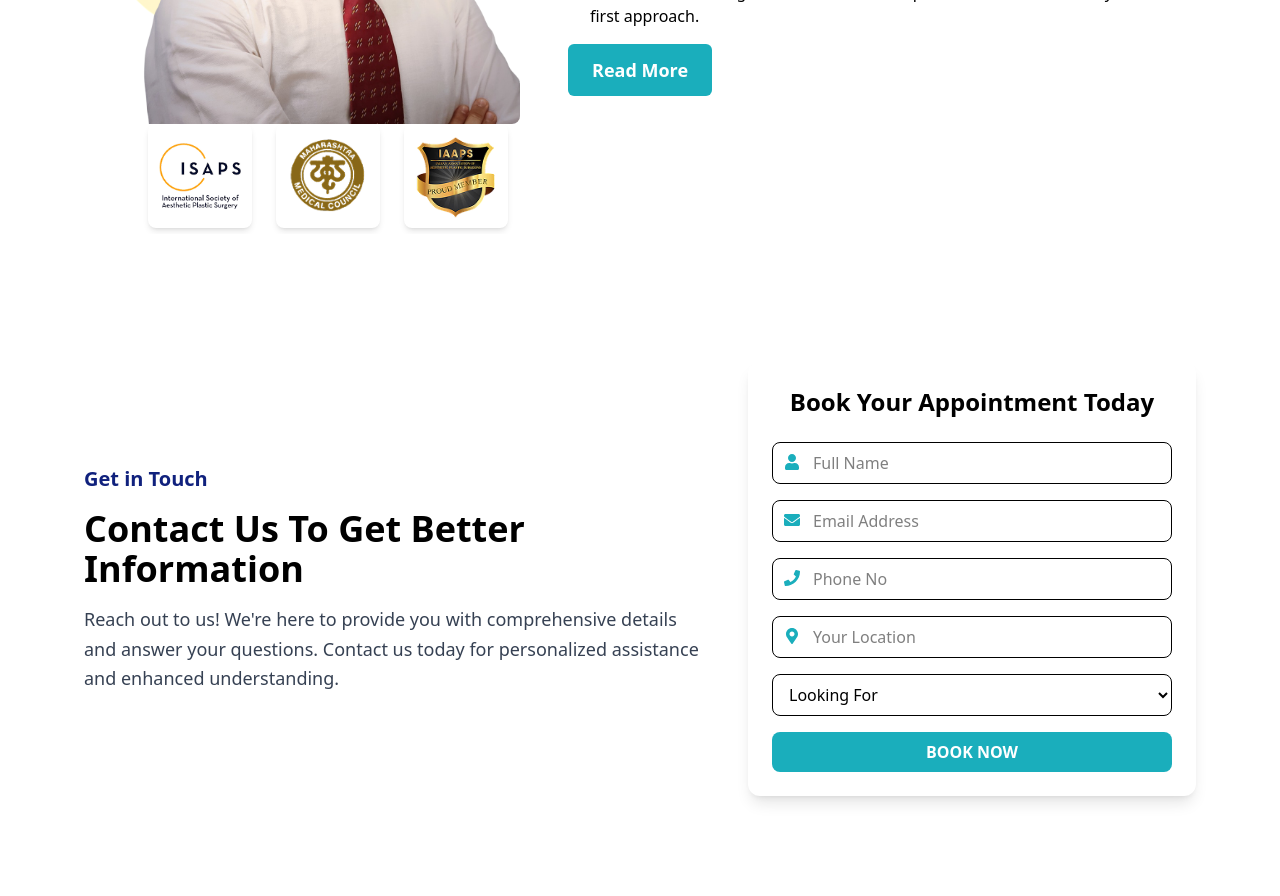
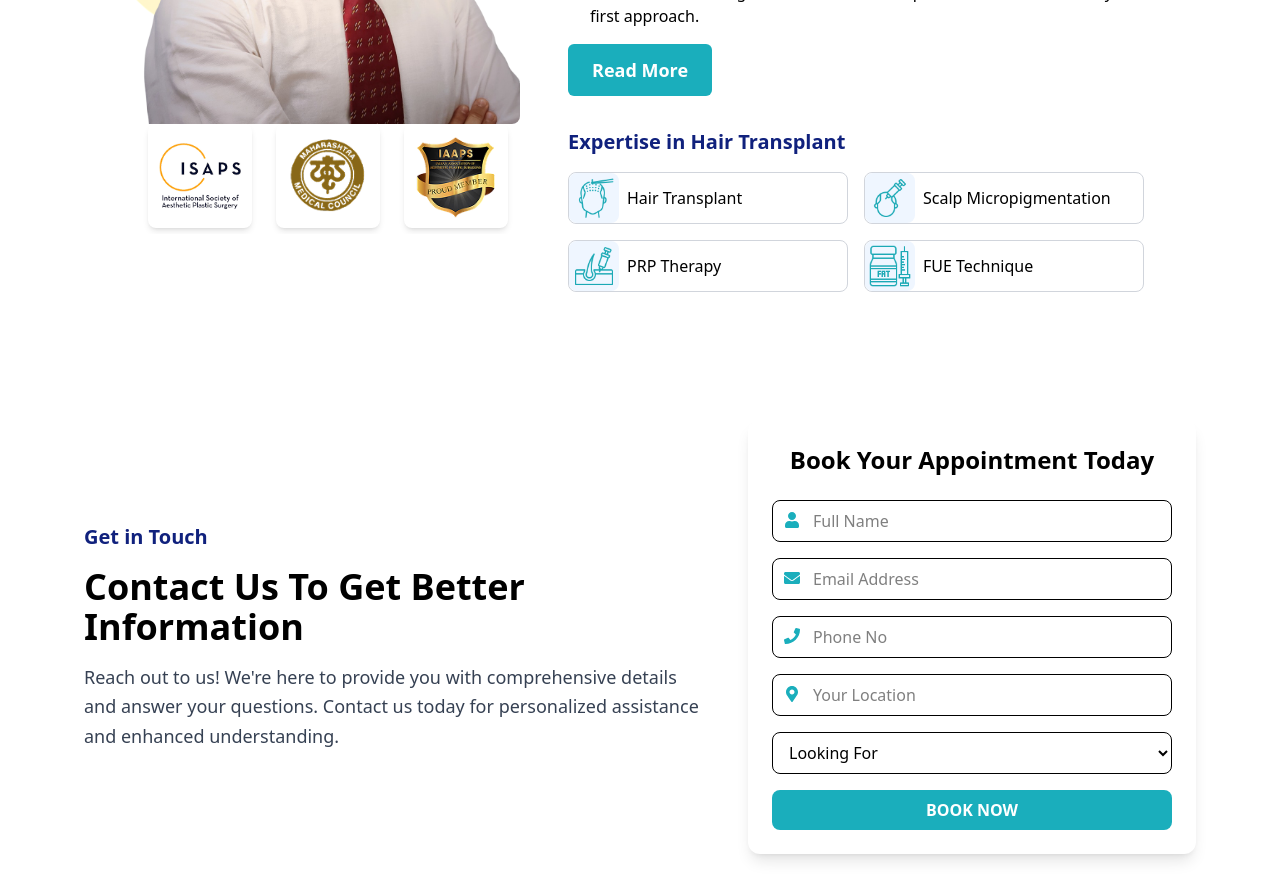
Before and after one commit to rajurao1106/gynaecomastia.drkunalsayani, a Next.js app: page / in a window 1280 px wide. Shown: the part 1240-2136 px from the top of the page. Built offline with nearby package versions, Linux system fonts and the light colour scheme.

Commit message:
commit changes

```diff
--- a/src/app/components/homepage/About.jsx
+++ b/src/app/components/homepage/About.jsx
@@ -187,7 +187,7 @@
               </div>
             </ul>
 
-            {/* <div className="mt-8">
+            <div className="mt-8">
               <h3 className="text-xl font-semibold text-[#10217D] mb-4">
                 Expertise in Hair Transplant
               </h3>
@@ -218,7 +218,7 @@
                   </button>
                 ))}
               </div>
-            </div> */}
+            </div>
           </div>
         </div>
       </section>
```
